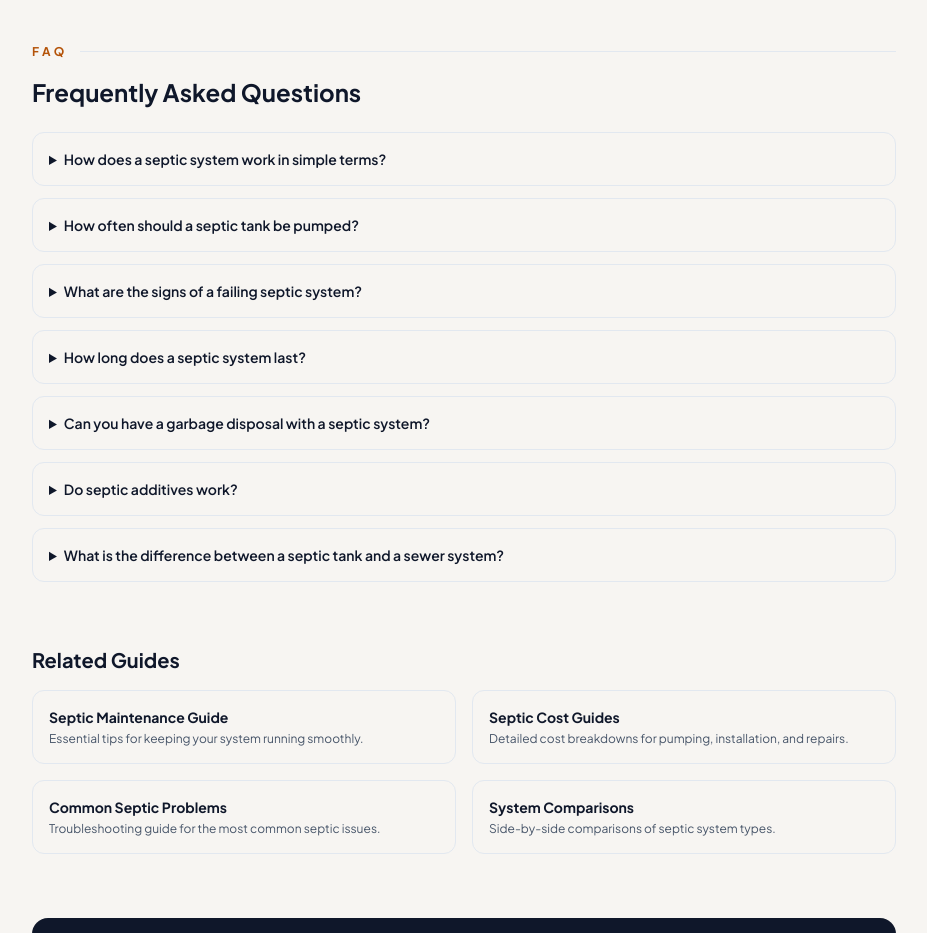
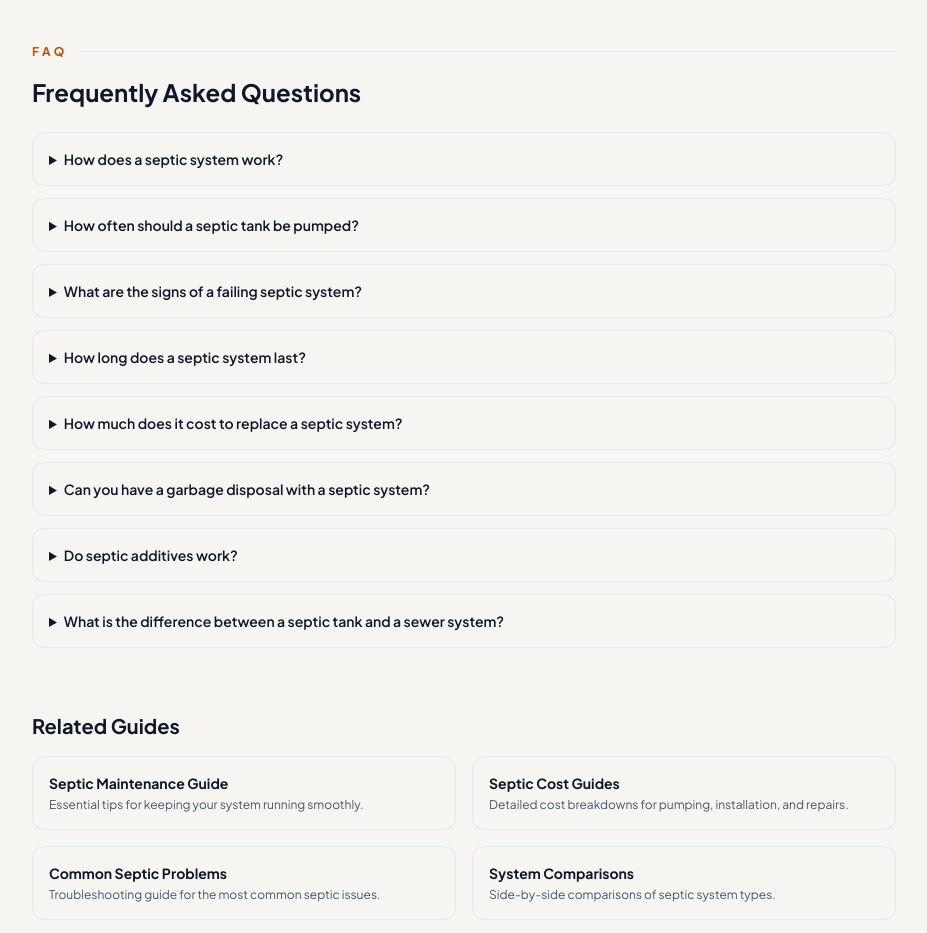
Before and after one commit to thebasementguide2026/theseptic.guide-, a Next.js app: page /articles/complete-septic-guide in a window 1280 px wide. Shown: the part 7280-8213 px from the top of the page, without its empty margins (176-1103 px from the left). Built offline with nearby package versions, Linux system fonts and the light colour scheme.

Commit message:
replace FAQ section with 8 expanded answers on complete septic guide

```diff
--- a/app/articles/complete-septic-guide/page.tsx
+++ b/app/articles/complete-septic-guide/page.tsx
@@ -16,10 +16,10 @@ const faqSchema = {
   mainEntity: [
     {
       '@type': 'Question',
-      name: 'How does a septic system work in simple terms?',
+      name: 'How does a septic system work?',
       acceptedAnswer: {
         '@type': 'Answer',
-        text: 'Wastewater from your house flows into a buried tank where solids settle to the bottom and grease floats to the top. Bacteria break down some of the solids. The clarified liquid in the middle flows out to a drainfield, a network of pipes in gravel trenches buried in your yard. As the liquid filters through the soil, natural microorganisms remove harmful bacteria and contaminants.',
+        text: 'Wastewater from every drain in your home flows by gravity into a buried septic tank, typically holding 1,000 to 1,500 gallons. Inside the tank, heavy solids sink to form a sludge layer at the bottom, oils and grease float to form a scum layer at the top, and clarified liquid called effluent sits between them. Anaerobic bacteria in the tank break down a portion of the solid waste continuously. The effluent flows out of the tank through a distribution box that divides it equally among the drainfield pipes — a network of perforated pipes buried in gravel-filled trenches. As the effluent percolates through the gravel and soil, naturally occurring microorganisms remove harmful bacteria, viruses, and nutrients before the water reaches the groundwater table.',
       },
     },
     {
@@ -27,7 +27,7 @@ const faqSchema = {
       name: 'How often should a septic tank be pumped?',
       acceptedAnswer: {
         '@type': 'Answer',
-        text: 'Every three to five years for a typical household, according to the EPA. The exact timing depends on tank size, household size, water usage, and whether you use a garbage disposal.',
+        text: 'The EPA recommends pumping every 3 to 5 years for a typical household. The exact interval depends on tank size, number of people in the household, daily water usage, and whether a garbage disposal is used. A 1,000-gallon tank serving 4 people needs pumping approximately every 2.5 years. The same tank serving 2 people can go 5.5 years between pumpings. Skipping pumping is the single most common cause of drainfield failure — when sludge and scum accumulate past the tank\'s capacity, solids overflow into the drainfield pipes and clog them permanently. Pumping costs $300 to $600 for most residential tanks.',
       },
     },
     {
@@ -35,7 +35,7 @@ const faqSchema = {
       name: 'What are the signs of a failing septic system?',
       acceptedAnswer: {
         '@type': 'Answer',
-        text: 'The most common warning signs are slow drains throughout the house, sewage backing up into drains, foul odors in the yard near the tank or drainfield, standing water or soggy soil over the drainfield, unusually lush green grass over the drainfield, and gurgling sounds in the plumbing.',
+        text: 'The six most common warning signs are: slow drains throughout the house (not just one fixture), sewage backing up into the lowest drains in the house, foul odors near the septic tank or drainfield, standing water or persistently soggy soil over the drainfield area, unusually lush or green grass growing directly over the drainfield, and gurgling sounds in the plumbing after flushing or running water. The first signs are typically slow drains and odors. Standing water over the drainfield is a late-stage sign indicating the soil can no longer absorb effluent. Any of these signs warrant a professional inspection before a manageable repair becomes a full drainfield replacement costing $5,000 to $20,000.',
       },
     },
     {
@@ -43,7 +43,15 @@ const faqSchema = {
       name: 'How long does a septic system last?',
       acceptedAnswer: {
         '@type': 'Answer',
-        text: 'A well-maintained conventional system typically lasts 25 to 30 years. Concrete tanks can last 40 years. The drainfield usually fails before the tank. Regular pumping, responsible use, and annual inspections are the biggest factors in extending your system lifespan.',
+        text: 'A well-maintained conventional septic system typically lasts 25 to 30 years. Concrete tanks often last 40 years or more. The drainfield is usually the first component to fail, and its lifespan depends heavily on maintenance practices. Systems that are pumped on schedule, used responsibly, and inspected regularly routinely reach 30 years. Systems that are never pumped, subject to heavy chemical use, or have vehicles driven over the drainfield may fail in 15 years or less. The pump, pressure switch, and other mechanical components have shorter lifespans of 10 to 15 years and require periodic replacement regardless of overall system condition.',
+      },
+    },
+    {
+      '@type': 'Question',
+      name: 'How much does it cost to replace a septic system?',
+      acceptedAnswer: {
+        '@type': 'Answer',
+        text: 'A full septic system replacement costs $5,000 to $20,000 depending on system type, property conditions, and local labor rates. A conventional gravity-fed system replacement runs $3,000 to $8,000 installed. A mound system or aerobic treatment unit replacement runs $10,000 to $20,000. Drainfield replacement alone — the most common major repair — costs $5,000 to $15,000. Minor repairs such as replacing a pump, baffle, or distribution box run $200 to $1,500. The most cost-effective investment is preventing replacement through regular pumping ($300 to $600 every 3 to 5 years) and annual inspections ($100 to $300).',
       },
     },
     {
@@ -51,7 +59,7 @@ const faqSchema = {
       name: 'Can you have a garbage disposal with a septic system?',
       acceptedAnswer: {
         '@type': 'Answer',
-        text: 'Yes, but it is not ideal. Garbage disposals significantly increase the amount of solids entering the tank, which means more frequent pumping and faster sludge accumulation. Many septic professionals recommend avoiding garbage disposals entirely or using them sparingly.',
+        text: 'Yes, but it significantly increases the solids load in the tank and shortens the pumping interval. A garbage disposal can increase the amount of solids entering the tank by 50 percent or more, meaning a household that would normally pump every 4 years may need to pump every 2 years instead. Many septic professionals recommend avoiding garbage disposals entirely or using them sparingly. If you use one, budget for more frequent pumping and ensure your tank is adequately sized for the additional load.',
       },
     },
     {
@@ -59,7 +67,15 @@ const faqSchema = {
       name: 'Do septic additives work?',
       acceptedAnswer: {
         '@type': 'Answer',
-        text: 'The EPA does not recommend septic additives, and most septic professionals agree. A properly maintained septic system has all the bacteria it needs to function. Additives that claim to eliminate the need for pumping can actually harm your system by breaking up the sludge layer, causing solids to flow into the drainfield and clog it.',
+        text: 'The EPA does not recommend septic additives, and most peer-reviewed research does not support their effectiveness. A healthy, properly maintained septic system contains all the anaerobic bacteria it needs — these bacteria occur naturally in human waste and establish themselves without any supplementation. Some additives that break up the sludge layer can actually cause harm by suspending solids that then flow into the drainfield and clog the pipes. The best thing you can do for your system\'s bacterial health is avoid pouring antibacterial cleaners, bleach, or chemical drain cleaners down the drain in large quantities.',
+      },
+    },
+    {
+      '@type': 'Question',
+      name: 'What is the difference between a septic tank and a sewer system?',
+      acceptedAnswer: {
+        '@type': 'Answer',
+        text: 'A septic system treats your household wastewater entirely on your property using a buried tank and drainfield — you own the system and are responsible for all maintenance and repair costs. A municipal sewer system collects wastewater from many homes through underground pipes and treats it at a centralized wastewater treatment plant — you pay a monthly sewer fee but have no maintenance responsibility. Septic systems are common in rural and semi-rural areas where properties are too spread out to connect economically to a central sewer. The long-term cost of owning and maintaining a septic system is generally comparable to sewer fees over a 25 to 30-year system lifespan, though septic ownership requires active maintenance management that sewer users do not have to think about.',
       },
     },
   ],
@@ -512,32 +528,36 @@ export default function CompleteSepticGuideArticle() {
           <h2 className='text-2xl font-bold text-slate-900 mb-6'>Frequently Asked Questions</h2>
           <div className='space-y-3'>
             <details className='border border-slate-200 rounded-lg group'>
-              <summary className='p-4 font-semibold text-slate-900 text-sm cursor-pointer hover:bg-slate-50 rounded-lg'>How does a septic system work in simple terms?</summary>
-              <div className='px-4 pb-4 text-slate-600 text-sm'>Wastewater from your house flows into a buried tank where solids settle to the bottom and grease floats to the top. Bacteria break down some of the solids. The clarified liquid flows out to a drainfield &mdash; a network of pipes in gravel trenches. As the liquid filters through the soil, natural microorganisms remove harmful bacteria and contaminants.</div>
+              <summary className='p-4 font-semibold text-slate-900 text-sm cursor-pointer hover:bg-slate-50 rounded-lg'>How does a septic system work?</summary>
+              <div className='px-4 pb-4 text-slate-600 text-sm'>Wastewater from every drain in your home flows by gravity into a buried septic tank, typically holding 1,000 to 1,500 gallons. Inside the tank, heavy solids sink to form a sludge layer at the bottom, oils and grease float to form a scum layer at the top, and clarified liquid called effluent sits between them. Anaerobic bacteria in the tank break down a portion of the solid waste continuously. The effluent flows out of the tank through a distribution box that divides it equally among the drainfield pipes &mdash; a network of perforated pipes buried in gravel-filled trenches. As the effluent percolates through the gravel and soil, naturally occurring microorganisms remove harmful bacteria, viruses, and nutrients before the water reaches the groundwater table.</div>
             </details>
             <details className='border border-slate-200 rounded-lg group'>
               <summary className='p-4 font-semibold text-slate-900 text-sm cursor-pointer hover:bg-slate-50 rounded-lg'>How often should a septic tank be pumped?</summary>
-              <div className='px-4 pb-4 text-slate-600 text-sm'>Every three to five years for a typical household. The exact timing depends on tank size, household size, water usage, and whether you use a garbage disposal.</div>
+              <div className='px-4 pb-4 text-slate-600 text-sm'>The EPA recommends pumping every 3 to 5 years for a typical household. The exact interval depends on tank size, number of people in the household, daily water usage, and whether a garbage disposal is used. A 1,000-gallon tank serving 4 people needs pumping approximately every 2.5 years. The same tank serving 2 people can go 5.5 years between pumpings. Skipping pumping is the single most common cause of drainfield failure &mdash; when sludge and scum accumulate past the tank&rsquo;s capacity, solids overflow into the drainfield pipes and clog them permanently. Pumping costs $300 to $600 for most residential tanks.</div>
             </details>
             <details className='border border-slate-200 rounded-lg group'>
               <summary className='p-4 font-semibold text-slate-900 text-sm cursor-pointer hover:bg-slate-50 rounded-lg'>What are the signs of a failing septic system?</summary>
-              <div className='px-4 pb-4 text-slate-600 text-sm'>Slow drains throughout the house, sewage backing up into drains, foul odors near the tank or drainfield, standing water or soggy soil over the drainfield, unusually lush grass over the drainfield, and gurgling sounds in the plumbing.</div>
+              <div className='px-4 pb-4 text-slate-600 text-sm'>The six most common warning signs are: slow drains throughout the house (not just one fixture), sewage backing up into the lowest drains in the house, foul odors near the septic tank or drainfield, standing water or persistently soggy soil over the drainfield area, unusually lush or green grass growing directly over the drainfield, and gurgling sounds in the plumbing after flushing or running water. The first signs are typically slow drains and odors. Standing water over the drainfield is a late-stage sign indicating the soil can no longer absorb effluent. Any of these signs warrant a professional inspection before a manageable repair becomes a full drainfield replacement costing $5,000 to $20,000.</div>
             </details>
             <details className='border border-slate-200 rounded-lg group'>
               <summary className='p-4 font-semibold text-slate-900 text-sm cursor-pointer hover:bg-slate-50 rounded-lg'>How long does a septic system last?</summary>
-              <div className='px-4 pb-4 text-slate-600 text-sm'>A well-maintained conventional system typically lasts 25 to 30 years. Concrete tanks can last 40 years. Regular pumping, responsible use, and annual inspections are the biggest factors.</div>
+              <div className='px-4 pb-4 text-slate-600 text-sm'>A well-maintained conventional septic system typically lasts 25 to 30 years. Concrete tanks often last 40 years or more. The drainfield is usually the first component to fail, and its lifespan depends heavily on maintenance practices. Systems that are pumped on schedule, used responsibly, and inspected regularly routinely reach 30 years. Systems that are never pumped, subject to heavy chemical use, or have vehicles driven over the drainfield may fail in 15 years or less. The pump, pressure switch, and other mechanical components have shorter lifespans of 10 to 15 years and require periodic replacement regardless of overall system condition.</div>
+            </details>
+            <details className='border border-slate-200 rounded-lg group'>
+              <summary className='p-4 font-semibold text-slate-900 text-sm cursor-pointer hover:bg-slate-50 rounded-lg'>How much does it cost to replace a septic system?</summary>
+              <div className='px-4 pb-4 text-slate-600 text-sm'>A full septic system replacement costs $5,000 to $20,000 depending on system type, property conditions, and local labor rates. A conventional gravity-fed system replacement runs $3,000 to $8,000 installed. A mound system or aerobic treatment unit replacement runs $10,000 to $20,000. Drainfield replacement alone &mdash; the most common major repair &mdash; costs $5,000 to $15,000. Minor repairs such as replacing a pump, baffle, or distribution box run $200 to $1,500. The most cost-effective investment is preventing replacement through regular pumping ($300 to $600 every 3 to 5 years) and annual inspections ($100 to $300).</div>
             </details>
             <details className='border border-slate-200 rounded-lg group'>
               <summary className='p-4 font-semibold text-slate-900 text-sm cursor-pointer hover:bg-slate-50 rounded-lg'>Can you have a garbage disposal with a septic system?</summary>
-              <div className='px-4 pb-4 text-slate-600 text-sm'>Yes, but it is not ideal. Garbage disposals significantly increase solids in the tank, meaning more frequent pumping. Many professionals recommend avoiding them or using them sparingly.</div>
+              <div className='px-4 pb-4 text-slate-600 text-sm'>Yes, but it significantly increases the solids load in the tank and shortens the pumping interval. A garbage disposal can increase the amount of solids entering the tank by 50 percent or more, meaning a household that would normally pump every 4 years may need to pump every 2 years instead. Many septic professionals recommend avoiding garbage disposals entirely or using them sparingly. If you use one, budget for more frequent pumping and ensure your tank is adequately sized for the additional load.</div>
             </details>
             <details className='border border-slate-200 rounded-lg group'>
               <summary className='p-4 font-semibold text-slate-900 text-sm cursor-pointer hover:bg-slate-50 rounded-lg'>Do septic additives work?</summary>
-              <div className='px-4 pb-4 text-slate-600 text-sm'>The EPA does not recommend septic additives. A properly maintained system has all the bacteria it needs. Additives can actually harm your system by breaking up the sludge layer, causing solids to clog the drainfield.</div>
+              <div className='px-4 pb-4 text-slate-600 text-sm'>The EPA does not recommend septic additives, and most peer-reviewed research does not support their effectiveness. A healthy, properly maintained septic system contains all the anaerobic bacteria it needs &mdash; these bacteria occur naturally in human waste and establish themselves without any supplementation. Some additives that break up the sludge layer can actually cause harm by suspending solids that then flow into the drainfield and clog the pipes. The best thing you can do for your system&rsquo;s bacterial health is avoid pouring antibacterial cleaners, bleach, or chemical drain cleaners down the drain in large quantities.</div>
             </details>
             <details className='border border-slate-200 rounded-lg group'>
               <summary className='p-4 font-semibold text-slate-900 text-sm cursor-pointer hover:bg-slate-50 rounded-lg'>What is the difference between a septic tank and a sewer system?</summary>
-              <div className='px-4 pb-4 text-slate-600 text-sm'>A septic system treats wastewater on your property using a buried tank and drainfield &mdash; you own and maintain it. A municipal sewer collects wastewater from many homes and treats it at a centralized plant, and you pay a sewer fee.</div>
+              <div className='px-4 pb-4 text-slate-600 text-sm'>A septic system treats your household wastewater entirely on your property using a buried tank and drainfield &mdash; you own the system and are responsible for all maintenance and repair costs. A municipal sewer system collects wastewater from many homes through underground pipes and treats it at a centralized wastewater treatment plant &mdash; you pay a monthly sewer fee but have no maintenance responsibility. Septic systems are common in rural and semi-rural areas where properties are too spread out to connect economically to a central sewer. The long-term cost of owning and maintaining a septic system is generally comparable to sewer fees over a 25 to 30-year system lifespan, though septic ownership requires active maintenance management that sewer users do not have to think about.</div>
             </details>
           </div>
         </div>
```
